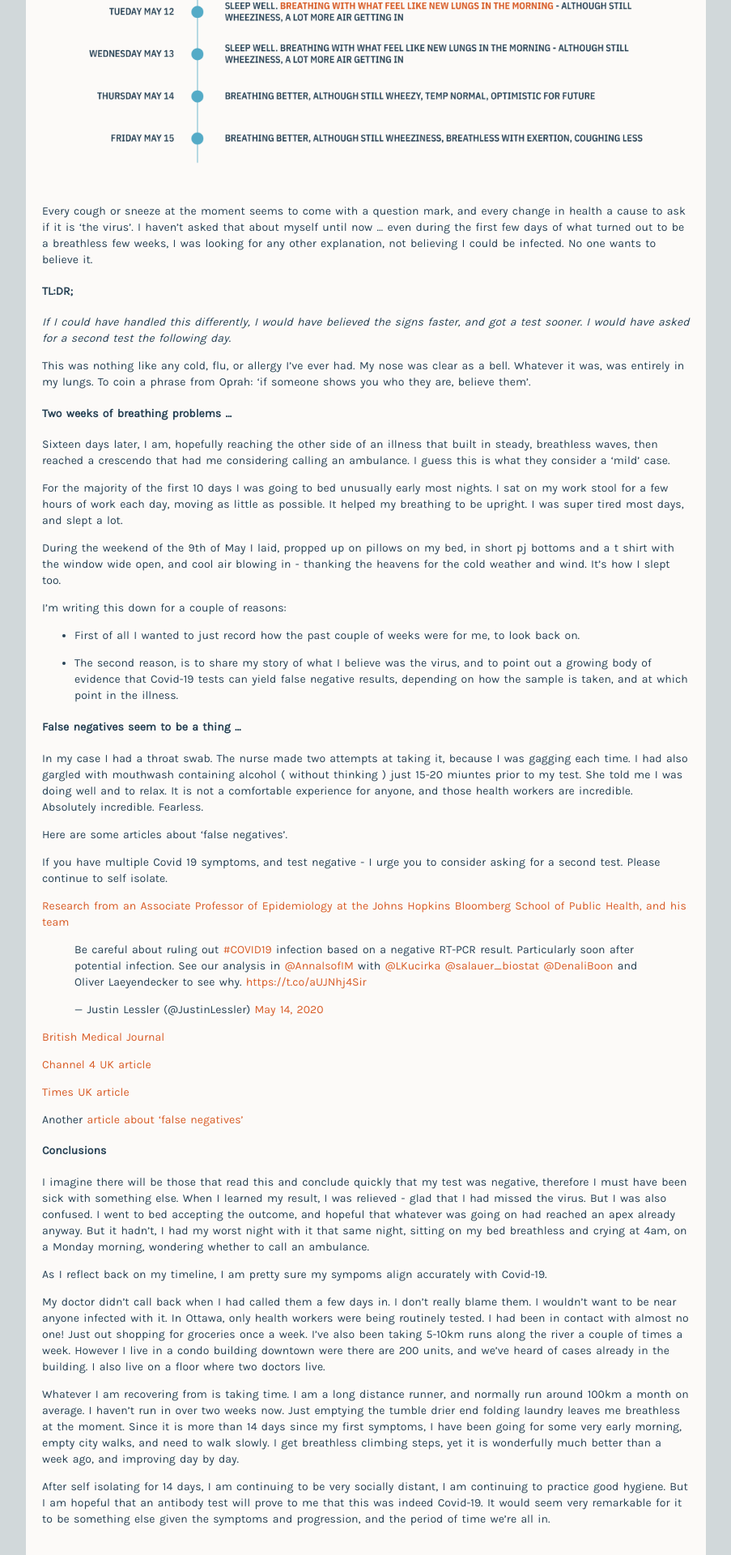
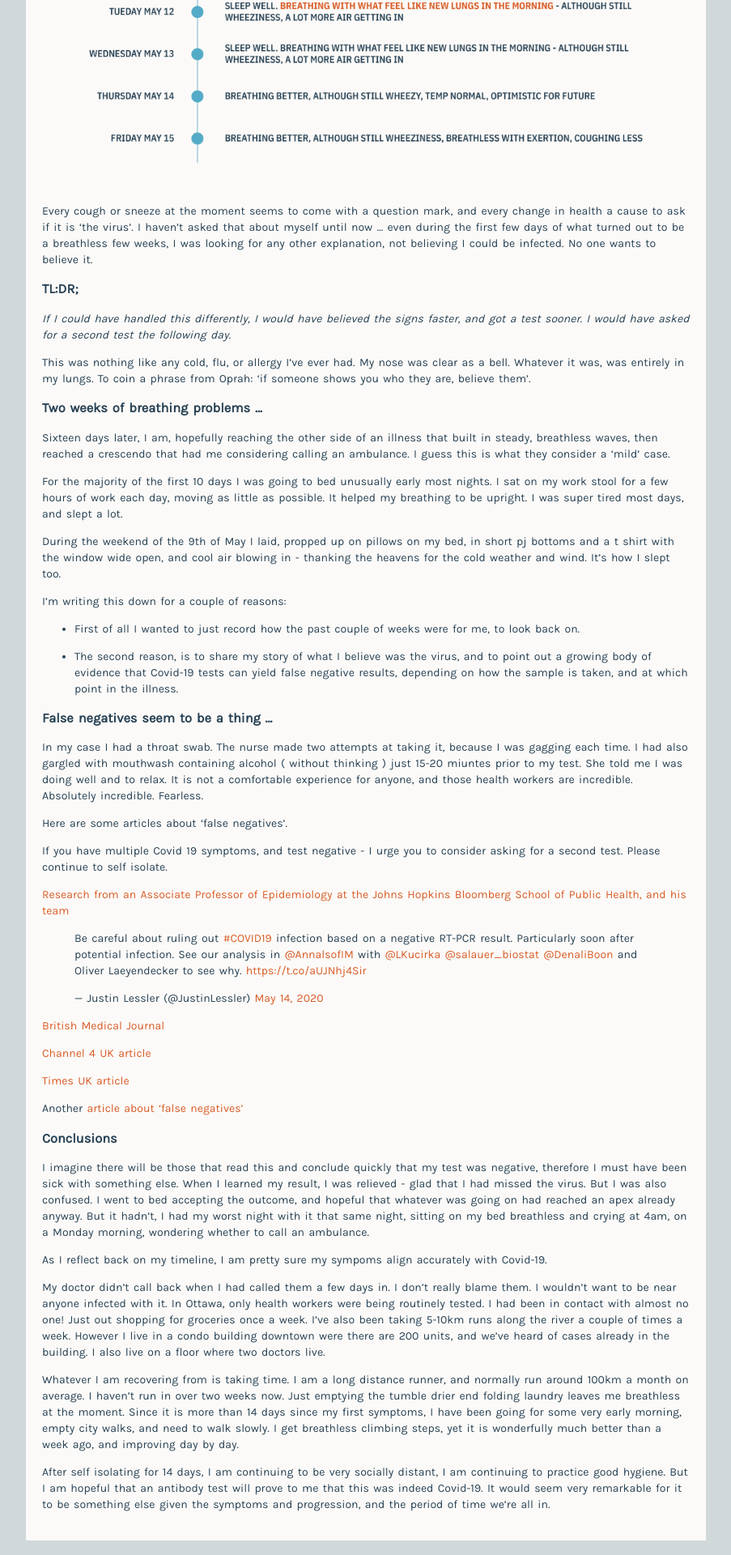
Before and after one commit to mcconville/blog, a Jekyll site: the page built from _posts/blog/2020-05-15-is-it-or-isnt-it.md, in a window 1280 px wide. Shown: the part 944-2864 px from the top of the page at 81% size, without its empty margins (188-1091 px from the left). Built offline with Jekyll 4.4.1, drawn with Linux system fonts in a browser that asks for light colours; comment, search, counter and statistics services are not loaded.

```diff
--- a/_posts/blog/2020-05-15-is-it-or-isnt-it.md
+++ b/_posts/blog/2020-05-15-is-it-or-isnt-it.md
@@ -13,14 +13,14 @@ A couple of weeks ago, I started coughing. At first it was a tiny random cough,
 
 Every cough or sneeze at the moment seems to come with a question mark, and every change in health a cause to ask if it is 'the virus'. I haven't asked that about myself until now ... even during the first few days of what turned out to be a breathless few weeks, I was looking for any other explanation, not believing I could be infected. No one wants to believe it.
 
-#### TL:DR;
+### TL:DR;
 
 *If I could have handled this differently, I would have believed the signs faster, and got a test sooner. I would have asked for a second test the following day.*
 
 This was nothing like any cold, flu, or allergy I've ever had. My nose was clear as a bell. Whatever it was, was entirely in my lungs. To coin a phrase from Oprah: 'if someone shows you who they are, believe them'.
 
 
-#### Two weeks of breathing problems ...
+### Two weeks of breathing problems ...
 
 Sixteen days later, I am, hopefully reaching the other side of an illness that built in steady, breathless waves, then reached a crescendo that had me considering calling an ambulance. I guess this is what they consider a 'mild' case.
 
@@ -34,7 +34,7 @@ I'm writing this down for a couple of reasons:
 
  - The second reason, is to share my story of what I believe was the virus, and to point out a growing body of evidence that Covid-19 tests can yield false negative results, depending on how the sample is taken, and at which point in the illness.
 
-#### False negatives seem to be a thing ...
+### False negatives seem to be a thing ...
 
 In my case I had a throat swab. The nurse made two attempts at taking it, because I was gagging each time. I had also gargled with mouthwash containing alcohol ( without thinking ) just 15-20 miuntes prior to my test. She told me I was doing well and to relax. It is not a comfortable experience for anyone, and those health workers are incredible. Absolutely incredible. Fearless.
 
@@ -54,7 +54,7 @@ If you have multiple Covid 19 symptoms, and test negative - I urge you to consid
 
 Another [article about 'false negatives'](https://www.healthline.com/health-news/false-negatives-covid19-tests-symptoms-assume-you-have-illness#How-false-negatives-happen)
 
-#### Conclusions
+### Conclusions
 
 I imagine there will be those that read this and conclude quickly that my test was negative, therefore I must have been sick with something else. When I learned my result, I was relieved - glad that I had missed the virus. But I was also confused. I went to bed accepting the outcome, and hopeful that whatever was going on had reached an apex already anyway. But it hadn't, I had my worst night with it that same night, sitting on my bed breathless and crying at 4am, on a Monday morning, wondering whether to call an ambulance.
 
```
